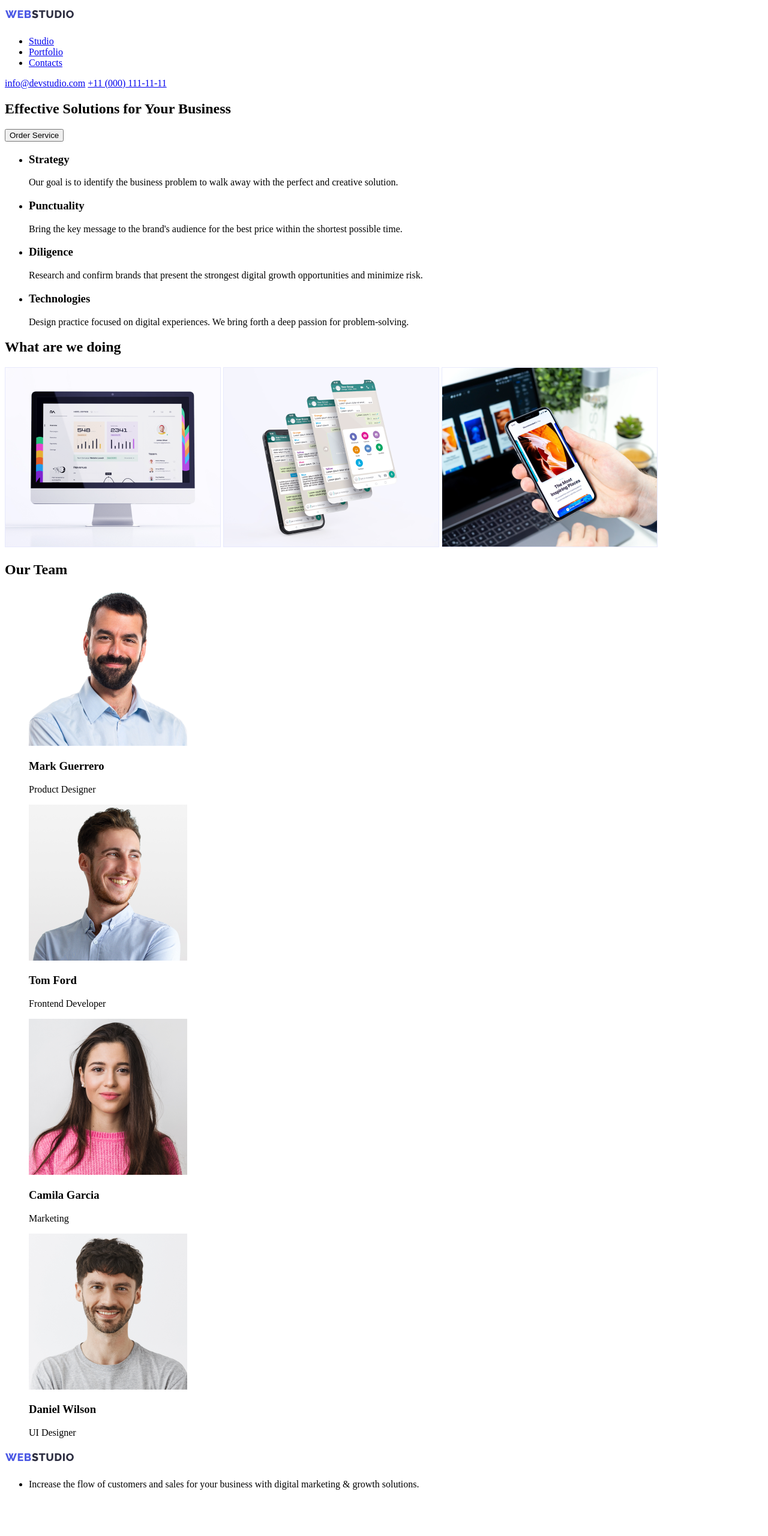
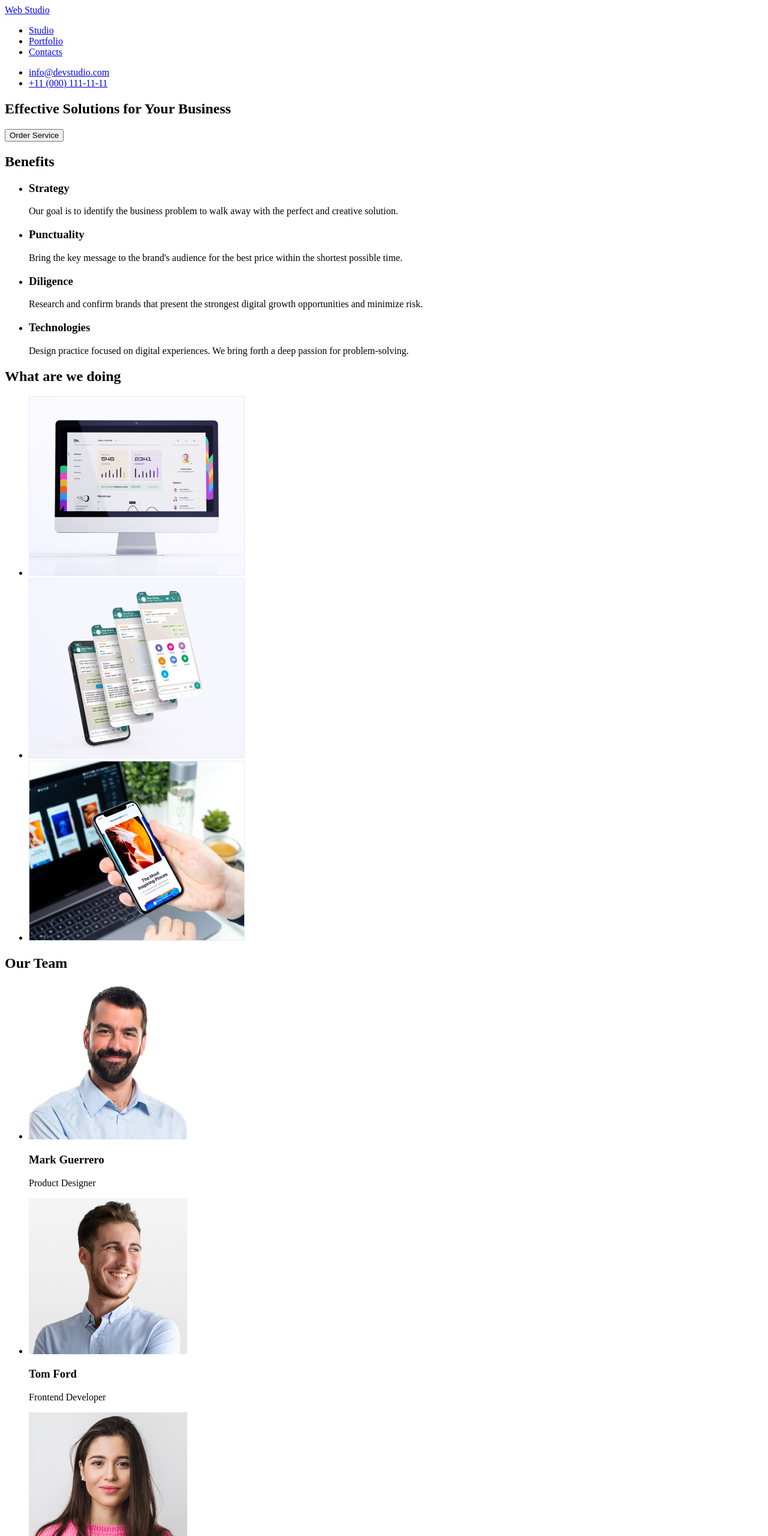
Before and after one commit to Velmurdov/goit-murkup-hw-01, a plain HTML site: page index.html in a window 1280 px wide. Shown: the top 2560 px of the page at 60% size. Before the commit the page ends 2499 px from the top, so only its background shows below. Drawn offline with Linux system fonts and the light colour scheme.

Commit message:
update index html hw1

```diff
--- a/index.html
+++ b/index.html
@@ -9,136 +9,143 @@
     </title>
 </head>
 <body>
+
+      <header class="header">
+        <a href="./index.html">Web Studio</a>
         <nav>
-      <header class="header">
-        <a href="/index.html"> <img src="img/logo.svg" alt="Logo">
-        </a>
+       <ul class="header_text">
+        <li><a href="index.html">Studio</a> </li>
+        <li><a href="portfolio.html">Portfolio</a> </li>
+        <li><a href="contacts.html">Contacts</a>  </li>
+       </ul>
+    </nav>
 
-       <ul class="header-text">
-        <li><a href="/studio.html">Studio</a> </li>
-        <li><a href="/portfolio.html">Portfolio</a> </li>
-        <li><a href="/contacts.html">Contacts</a>  </li>
+     <ul>
+        <li> <a href="mailto:info@devstudio.com">info@devstudio.com</a></li>
+     <li> <a href="tel:+110001111111">+11 (000) 111-11-11</a> </li>
      </ul>
-       <a href="mailto:info@devstudio.com">info@devstudio.com</a>
-       <a href="tel:+110001111111">+11 (000) 111-11-11</a>
+    </header>
+    <main>
 
-    </header>
-</nav>
-<div class="header-section" >
     <section>
-    <h1 class="h1">Effective Solutions for Your Business</h1>
+    <h1 class="heroh1">Effective Solutions for Your Business</h1>
     <button class="button ">Order Service</button>
    </section>
-</div>
-<main>
+
+
  <section class="section1">
+    <h2>Benefits</h2>
  <ul>
-    <li class="section1-li">
-        <h3 class="h3">
+    <li class="li">
+        <h3 class="strategy">
             Strategy
         </h3>
-        <p class="section1-p">
+        <p class="benefits">
             Our goal is to identify the business
             problem to walk away with the perfect and creative solution.
         </p>
     </li>
 
-    <li class="section1-li1">
-        <h3 class="h3">
+    <li class="li1">
+        <h3 class="Punctuality">
             Punctuality
         </h3>
-        <p class="section1-p" >
+        <p class="benefits1" >
             Bring the key message to the brand's audience for the best price within the shortest possible time.
         </p>
 
     </li>
 
-    <li class="section1-li2">
-        <h3 class="h3">
+    <li class="li2">
+        <h3 class="Diligence">
             Diligence
         </h3>
-        <p class="section1-p">
+        <p class="benefits2">
             Research and confirm brands that present the strongest digital growth opportunities and minimize risk.
         </p>
     </li>
 
-    <li class="section1-li3">
+    <li class="li3">
         <h3 class="h3">
             Technologies
         </h3>
-        <p class="section1-p" >
+        <p class="benefits3" >
             Design practice focused on digital experiences. We bring forth a deep passion for problem-solving.
         </p>
     </li>
-
     </ul>
  </section>
-<section class="section2">
-    <h2 class="h2">What are we doing</h2>
-    <img  src="img/img.png" alt="PC"
-    width="360">
-    <img src="img/img-1.png" alt="Display"
-    width="360">
-    <img src="img/img-2.png" alt="Devices"
-    width="360">
+
+ <section class="slides">
+    <h2 class="">What are we doing</h2>
+     <ul>
+     <li><img  src="img/img.jpg" alt="PC"
+        width="360"></li>
+     <li><img src="img/img1.jpg" alt="Display"
+        width="360"></li>
+     <li><img src="img/img2.jpg" alt="Devices"
+        width="360"></li>
+      </ul>
  </section>
+
  <section class="section3">
-     <h2 class="h2">
+     <h2 class="our-team">
       Our Team
      </h2>
-     <figure>
-     <img src="img/imgcard.png" alt="card1" width="264">
-     <figcaption>
-     <h3>
+  <ul>
+
+   <li> <img src="img/card.jpg" alt="card1" width="264">
+     <h3 class="mark">
        Mark Guerrero
       </h3>
      <p>
        Product Designer
      </p>
-    </figcaption>
-    </figure>
-    <figure>
-     <img src="img/img-card1.png" alt="card2" width="264">
-    <figcaption>
-     <h3 class="h3">
+     </li>
+
+
+
+    <li><img src="img/card2.jpg" alt="card2" width="264">
+        <h3 class="tom">
            Tom Ford
         </h3>
         <p>
            Frontend Developer
-     </p>
-     </figcaption>
-    </figure>
-    <figure>
-     <img src="img/img-card2.png" alt="card3" width="264">
-     <figcaption>
-     <h3 class="h3">
+        </p></li>
+
+
+
+    <li><img src="img/card3.jpg" alt="card3" width="264">
+        <h3 class="camila">
            Camila Garcia
         </h3>
         <p>
            Marketing
-     </p>
-     </figcaption>
-    </figure>
-    <figure>
-     <img src="img/img-card3.png" alt="card4" width="264">
-     <figcaption>
-     <h3 class="h3">
+        </p></li>
+
+
+
+    <li><img src="img/card4.jpg" alt="card4" width="264">
+        <h3 class="daniel">
            Daniel Wilson
         </h3>
         <p>
            UI Designer
-     </p>
-     </figcaption>
-     </figure>
+        </p></li>
+
+  </ul>
+
 </section>
 </main>
+
 <footer class="footer">
- <img src="img/logo.svg" alt="Logo">
-<ul>
-    <li class="footer-text">
+    <a href="./index.html">Web Studio</a>
+    <p class="footer-text">
         Increase the flow of customers and sales for your business with digital marketing & growth solutions.
-    </li>
-</ul>
+
+        <p>
 </footer>
+
 </body>
+
 </html>
```
Also changed, not shown: img/card.jpg (added), img/card2.jpg (added), img/card3.jpg (added), img/card4.jpg (added), img/img-1.png (deleted), img/img-2.png (deleted), img/img-card1.png (deleted), img/img-card2.png (deleted), img/img-card3.png (deleted), img/img.jpg (added), img/img.png (deleted), img/img1.jpg (added), img/img2.jpg (added), img/imgcard.png (deleted), 2 other files. Lines whose indentation alone changed are shown as unchanged.
